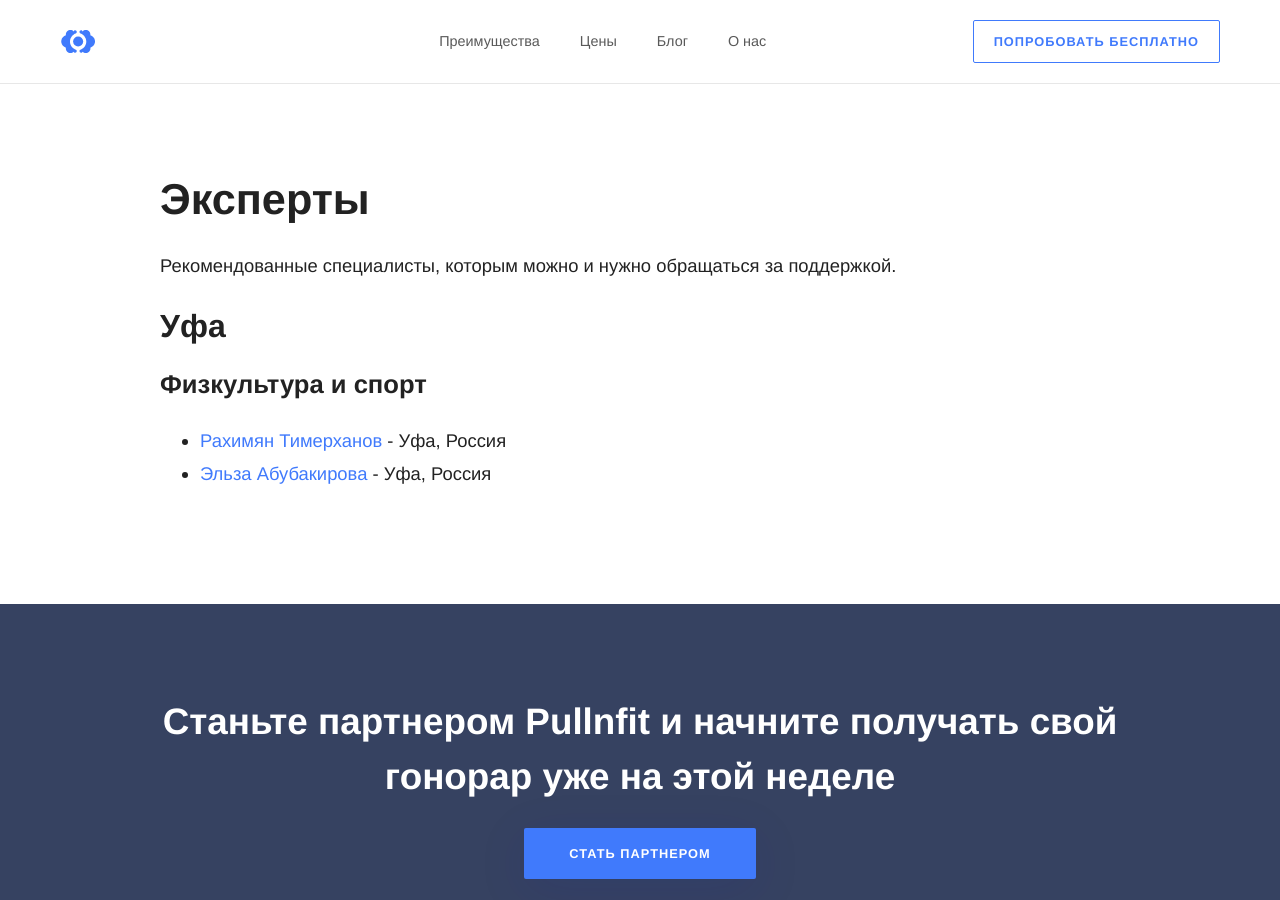
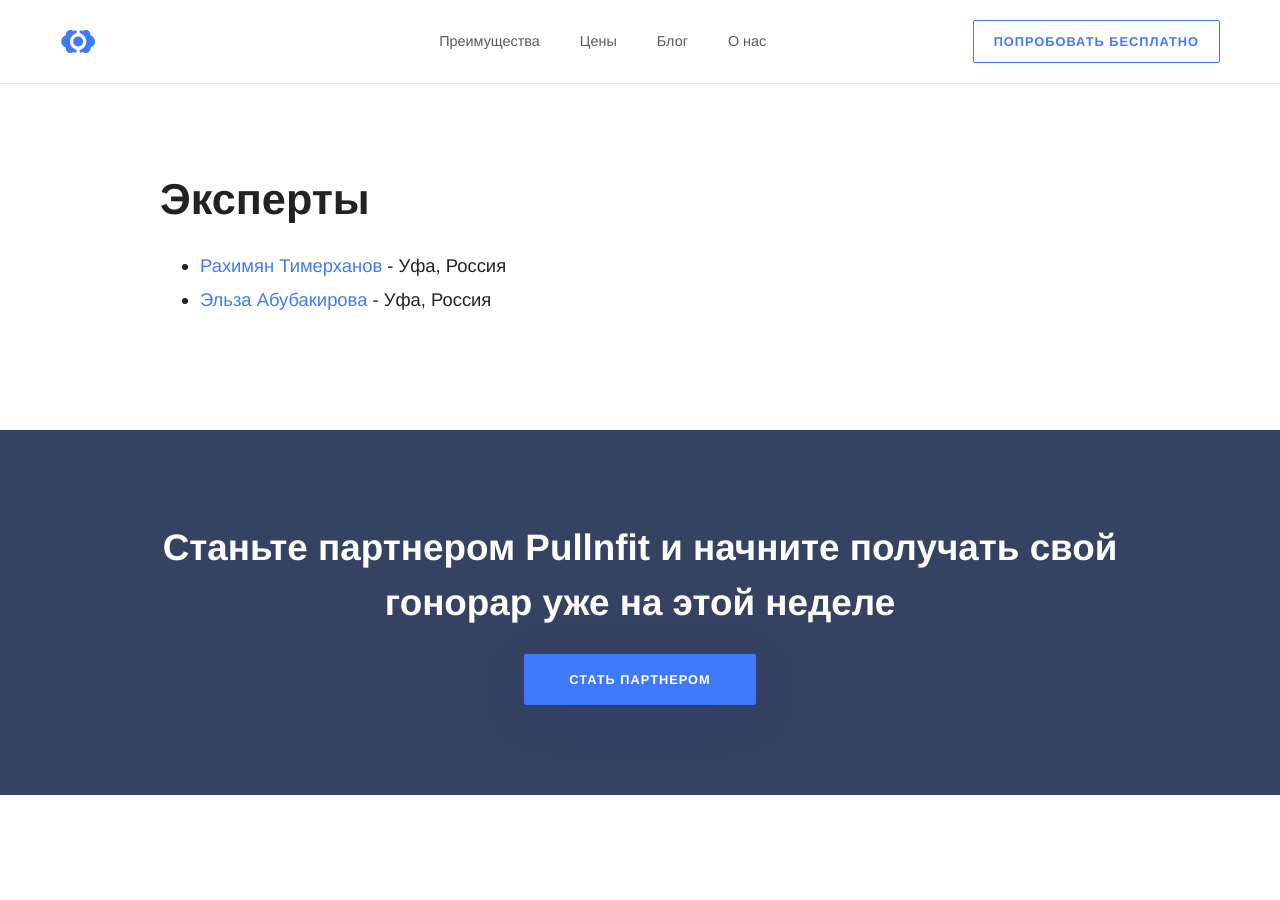
Before and after one commit to RakhimyanTim/adroholic.github.io, a Jekyll site: the page built from pages/experts.html, in a window 1280 px wide and 900 px high. Built offline with Jekyll 4.4.1, drawn with Linux system fonts in a browser that asks for light colours; some web fonts are replaced.

Commit message:
Update experts.html

```diff
--- a/pages/experts.html
+++ b/pages/experts.html
@@ -6,12 +6,6 @@
 
 <h1>Эксперты</h1>
 
-<p>Рекомендованные специалисты, которым можно и нужно обращаться за поддержкой.</p>
-
-<h2>Уфа</h2>
-
-<h3>Физкультура и спорт</h3>
-
 <ul class="experts">
 	{% assign experts = site.data.experts | sort: 'name' %}
 	{% for expert in experts %}
```
